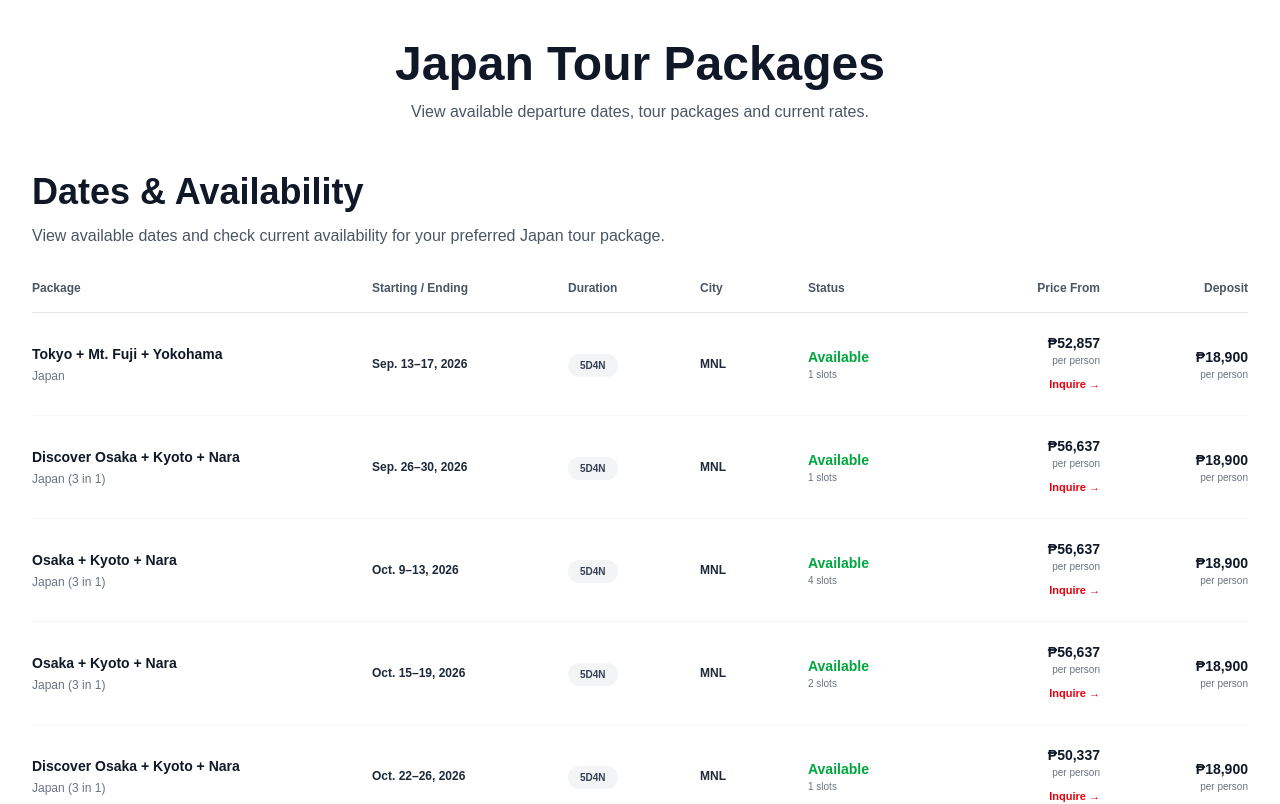
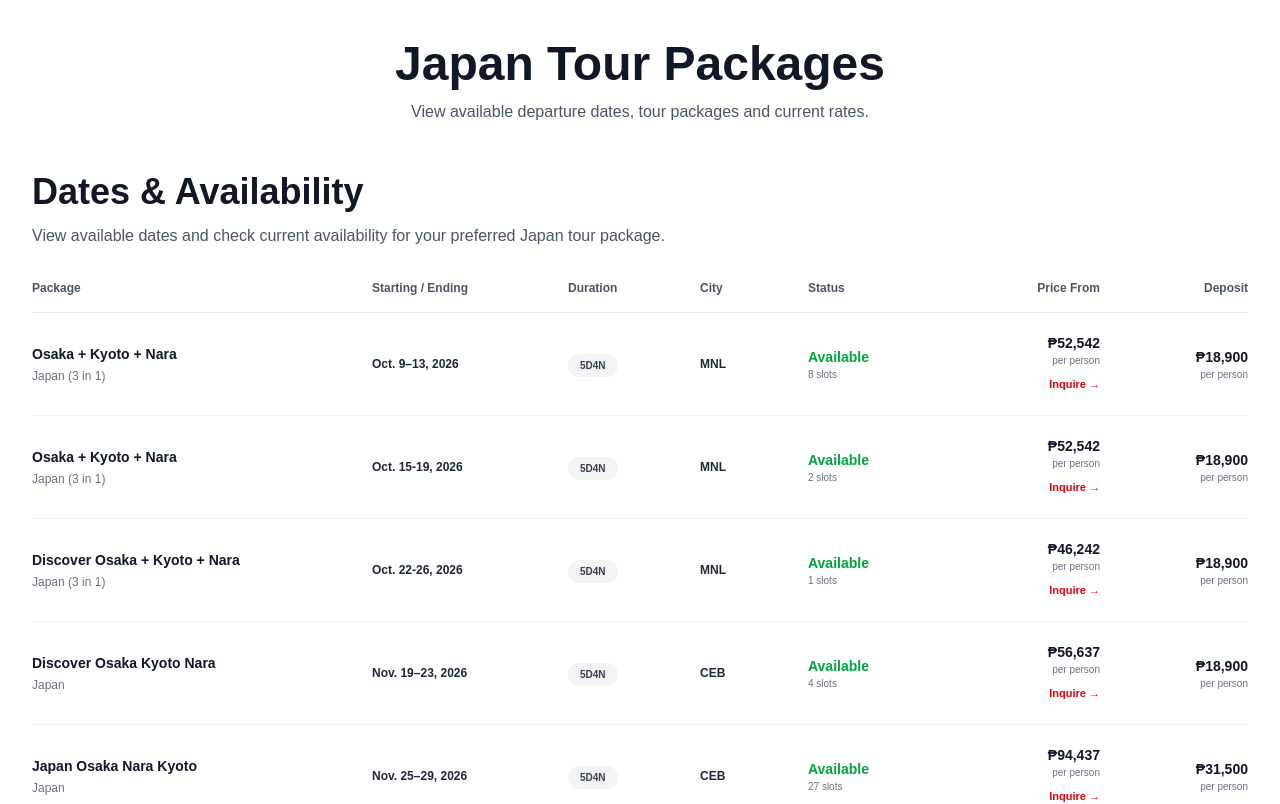
Before and after one commit to chingutravelandtours/chingu-website, a Next.js app: page /japan-tours in a window 1280 px wide. Shown: the top 804 px of the page. Built offline with nearby package versions, Linux system fonts and the light colour scheme.

Commit message:
Update page.tsx

```diff
--- a/app/japan-tours/page.tsx
+++ b/app/japan-tours/page.tsx
@@ -15,42 +15,22 @@ type Package = {
 
 const packages: Package[] = [
   {
-    title: "Tokyo + Mt. Fuji + Yokohama",
-    subtitle: "Japan",
-    duration: "5D4N",
-    dates: "Sep. 13–17, 2026",
-    city: "MNL",
-    price: 839 * USD_TO_PHP,
-    slots: 1,
-    deposit: 300 * USD_TO_PHP,
-  },
-  {
-    title: "Discover Osaka + Kyoto + Nara",
+    title: "Osaka + Kyoto + Nara",
     subtitle: "Japan (3 in 1)",
     duration: "5D4N",
-    dates: "Sep. 26–30, 2026",
+    dates: "Oct. 9–13, 2026",
     city: "MNL",
-    price: 899 * USD_TO_PHP,
-    slots: 1,
+    price: 834 * USD_TO_PHP,
+    slots: 8,
     deposit: 300 * USD_TO_PHP,
   },
   {
     title: "Osaka + Kyoto + Nara",
     subtitle: "Japan (3 in 1)",
     duration: "5D4N",
-    dates: "Oct. 9–13, 2026",
+    dates: "Oct. 15-19, 2026",
     city: "MNL",
-    price: 899 * USD_TO_PHP,
-    slots: 4,
-    deposit: 300 * USD_TO_PHP,
-  },
-  {
-    title: "Osaka + Kyoto + Nara",
-    subtitle: "Japan (3 in 1)",
-    duration: "5D4N",
-    dates: "Oct. 15–19, 2026",
-    city: "MNL",
-    price: 899 * USD_TO_PHP,
+    price: 834 * USD_TO_PHP,
     slots: 2,
     deposit: 300 * USD_TO_PHP,
   },
@@ -58,9 +38,9 @@ const packages: Package[] = [
     title: "Discover Osaka + Kyoto + Nara",
     subtitle: "Japan (3 in 1)",
     duration: "5D4N",
-    dates: "Oct. 22–26, 2026",
+    dates: "Oct. 22-26, 2026",
     city: "MNL",
-    price: 799 * USD_TO_PHP,
+    price: 734 * USD_TO_PHP,
     slots: 1,
     deposit: 300 * USD_TO_PHP,
   },
```
